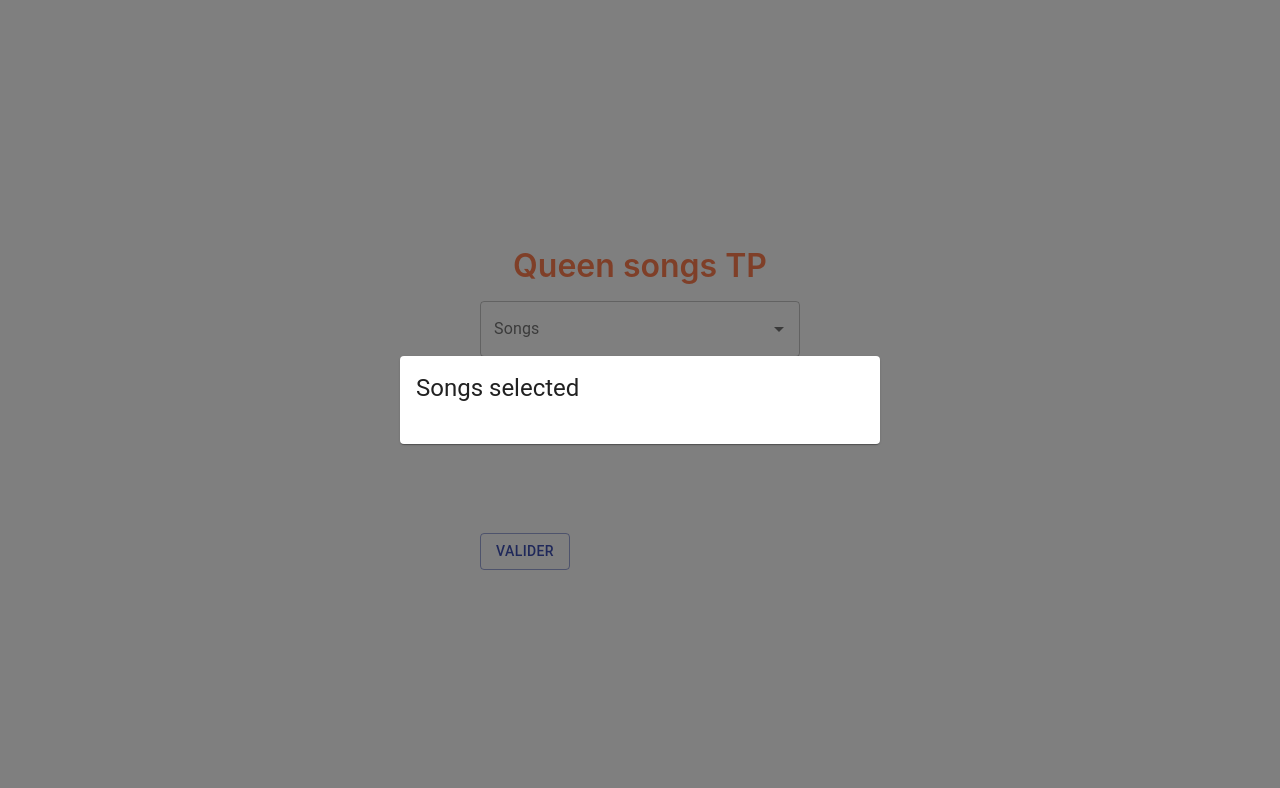
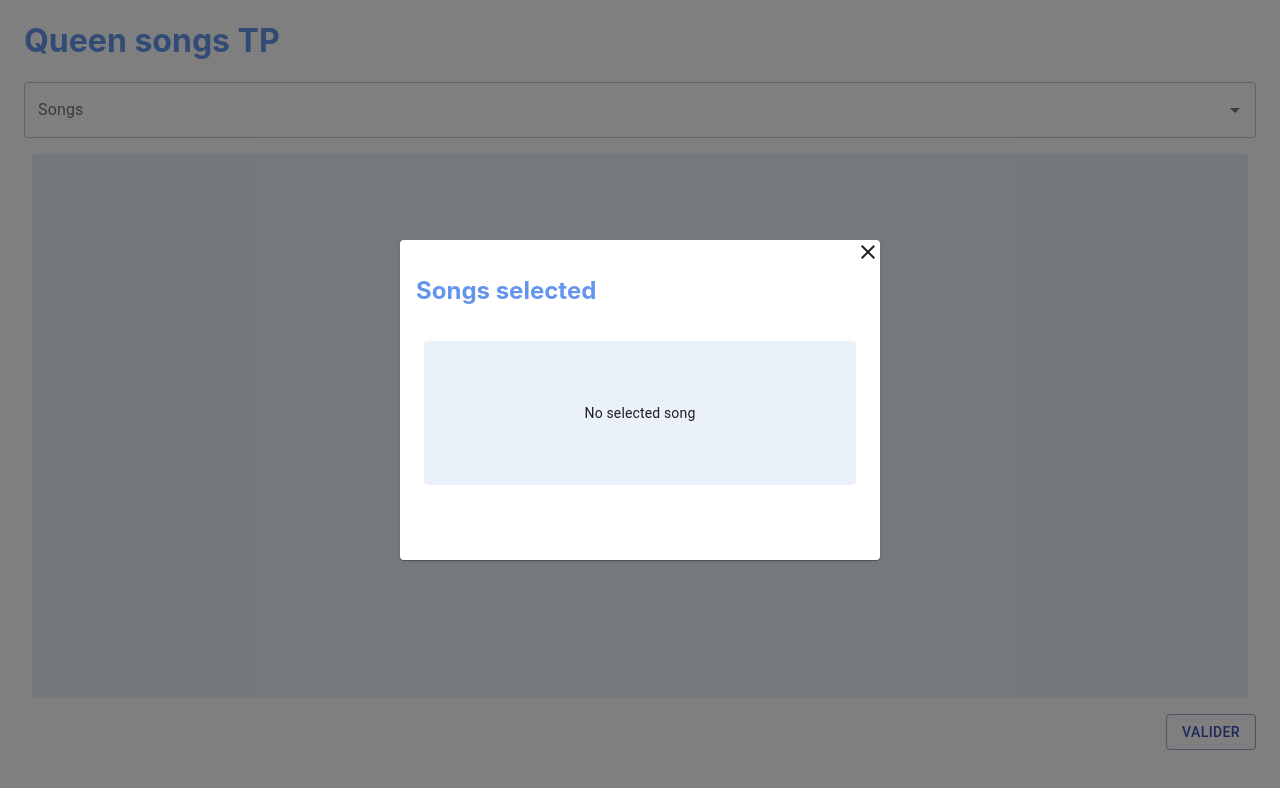
Before and after one commit to ISEP-dev/QueenSongs, a React (Create React App) app: page / in a window 1280 px wide. Both pictures are taken after a click on the button "VALIDER". Shown: the top 788 px of the page. Built offline with nearby package versions, Linux system fonts and the light colour scheme.

Commit message:
UPDATE style

```diff
--- a/src/App.css
+++ b/src/App.css
@@ -1,14 +1,9 @@
-:host { width: 100%; }
+.title { color: cornflowerblue; }
 .card {
-    width: fit-content;
+    width: 100%;
+    height: 100%;
+    min-width: 20rem;
     margin: auto;
 }
 
-.header {
-    text-align: center;
-    font-size: 2rem;
-    font-weight: 600;
-    color: coral;
-    margin: 1rem 0 1rem 0;
-    width: 100%;
-}
+.modal-button { float: right; }
--- a/src/App.js
+++ b/src/App.js
@@ -2,7 +2,7 @@
 import './App.css';
 import SongInput from "./components/song-input/SongInput";
 import SongList from "./components/song-list/SongList";
-import {Button} from "@material-ui/core";
+import {Button, Container} from "@material-ui/core";
 import SongSelectedModal from "./components/song-selected-modal";
 
 const callApiAsync = async (searchSong, setAutocompleteSongs) => {
@@ -34,8 +34,8 @@
     const handleSelectedSongs = (songsSelected) => setSelectedSongs(songsSelected)
 
     return (
-        <div>
-            <div className="header">Queen songs TP</div>
+        <Container className="container">
+            <h1 className="title">Queen songs TP</h1>
             <div className="card">
                 <SongInput searchSong={searchSong}
                            autocompleteSongs={autocompleteSongs}
@@ -43,10 +43,10 @@
                            handleSelectedSong={handleSelectedSongs} songsSelected={selectedSongs}/>
                 <SongList selectedSongs={selectedSongs} handleSelectedSong={handleSelectedSongs}/>
 
-                <Button variant="outlined" color="primary" onClick={() => setModalOpen(true)}>Valider</Button>
+                <Button className="modal-button" variant="outlined" color="primary" onClick={() => setModalOpen(true)}>Valider</Button>
                 <SongSelectedModal isOpen={isOpen} handleClose={() => setModalOpen(false)} selectedSongs={selectedSongs}/>
             </div>
-        </div>
+        </Container>
     )
 }
 
--- a/src/components/song-input/songinput.css
+++ b/src/components/song-input/songinput.css
@@ -1,5 +1,5 @@
 .autocomplete-container {
-    width: 20rem;
+    width: 100%;
 }
 .autocomplete-container-input {
     white-space: nowrap;
--- a/src/components/song-list/SongList.js
+++ b/src/components/song-list/SongList.js
@@ -1,8 +1,8 @@
 import React from 'react';
-import './songlist.css';
 import PropTypes from 'prop-types'
 import {IconButton, List, ListItem, ListItemSecondaryAction, ListItemText} from "@material-ui/core"
 import CloseIcon from '@material-ui/icons/Close'
+import './songList.css'
 
 const SongList = ({selectedSongs, handleSelectedSong}) => {
     const handleRemove = (songSelected) => {
@@ -11,10 +11,10 @@
     }
 
     return (
-        <List className="list-container" title={"List of Songs"}>
+        <List className="list-container max-height-list" title={"List of Songs"}>
             {
                 selectedSongs.length ? selectedSongs.map((songSelected, i) => (
-                    <ListItem display="flex" alignItems="center" key={i} button>
+                    <ListItem display="flex" alignItems="center" key={i}>
                         <ListItemText primary={songSelected}/>
                         <ListItemSecondaryAction>
                             <IconButton edge="end" onClick={() => handleRemove(songSelected)} title={"closeButton"}>
@@ -22,7 +22,7 @@
                             </IconButton>
                         </ListItemSecondaryAction>
                     </ListItem>
-                )) : <div>No song selected</div>
+                )) : <div className="empty-state">No song selected</div>
             }
         </List>
     )
--- /dev/null
+++ b/src/components/song-list/songList.css
@@ -0,0 +1,3 @@
+.max-height-list {
+    height: calc(100vh - 15rem);
+}
--- a/src/components/song-list/songlist.css
+++ /dev/null
@@ -1,4 +0,0 @@
-.list-container {
-    height: 10rem;
-    overflow: auto;
-}
--- a/src/components/song-selected-modal/index.css
+++ b/src/components/song-selected-modal/index.css
@@ -4,6 +4,17 @@
     justify-content: center;
 }
 
+.close-icon {
+    float: right;
+    cursor: pointer;
+}
+
 .modal-card {
     min-width: 30rem;
+    height: 20rem;
 }
+
+.height-list {
+    height: 10rem;
+}
+.modal-card h2 { color: cornflowerblue; }
--- a/src/components/song-selected-modal/index.js
+++ b/src/components/song-selected-modal/index.js
@@ -8,6 +8,7 @@
 import List from "@material-ui/core/List";
 import ListItemText from "@material-ui/core/ListItemText";
 import ListItem from "@material-ui/core/ListItem";
+import CloseIcon from '@material-ui/icons/Close';
 
 const SongSelectedModal = ({selectedSongs, isOpen, handleClose}) => {
     return (
@@ -15,13 +16,18 @@
             onClose={handleClose}
             className='modal'>
             <Card className='modal-card'>
+                <CloseIcon className="close-icon" onClick={handleClose}/>
                 <CardContent>
-                    <Typography variant="h5" component="h2">Songs selected</Typography>
+                    <h2>Songs selected</h2>
                     <Typography variant="body2" component="p">
-                        <List component="nav" aria-label="main mailbox folders">
-                            {!!selectedSongs && selectedSongs.map(((s, i) => (
-                                <ListItem key={i}><ListItemText>{s}</ListItemText></ListItem>
-                            )))}
+                        <List className="list-container height-list" component="nav" aria-label="main mailbox folders">
+                            {
+                                selectedSongs.length
+                                    ? selectedSongs.map(((s, i) => (
+                                            <ListItem key={i}><ListItemText>{s}</ListItemText></ListItem>
+                                        )))
+                                    : <div className="empty-state">No selected song</div>
+                            }
                         </List>
                     </Typography>
                 </CardContent>
--- a/src/index.css
+++ b/src/index.css
@@ -11,10 +11,20 @@
   font-family: source-code-pro, Menlo, Monaco, Consolas, 'Courier New',
     monospace;
 }
+#root { width: 100%; }
 
-body {
-  height: 100vh;
+/* Common css */
+.empty-state {
   display: flex;
   align-items: center;
   justify-content: center;
+  height: calc(100% - 1rem);
+  width: calc(100% - 1rem);
+  background-color: #eaf1fb;
+  margin: .5rem;
+  border-radius: 4px;
 }
+
+.list-container {
+  overflow: auto;
+}
```
